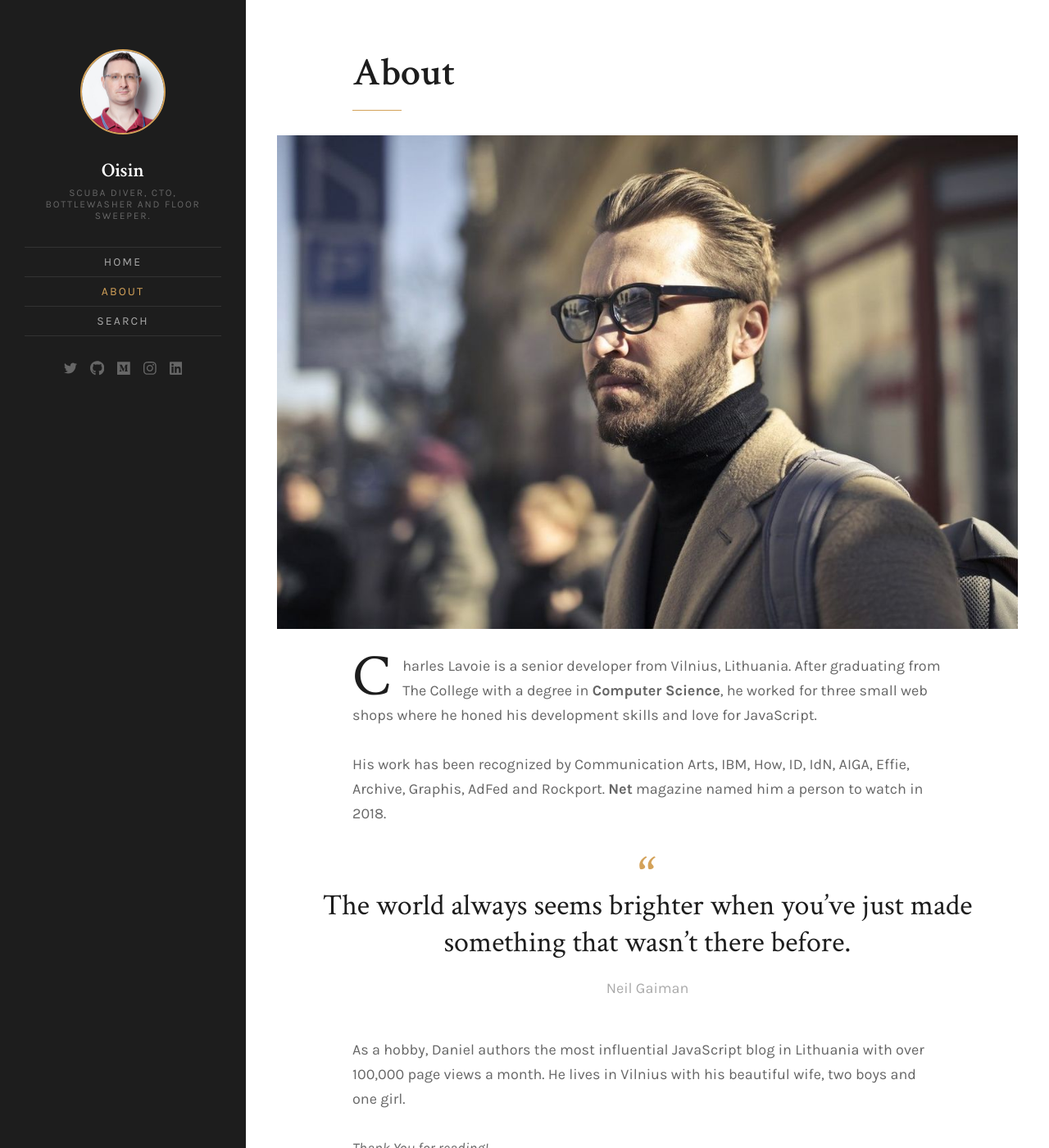
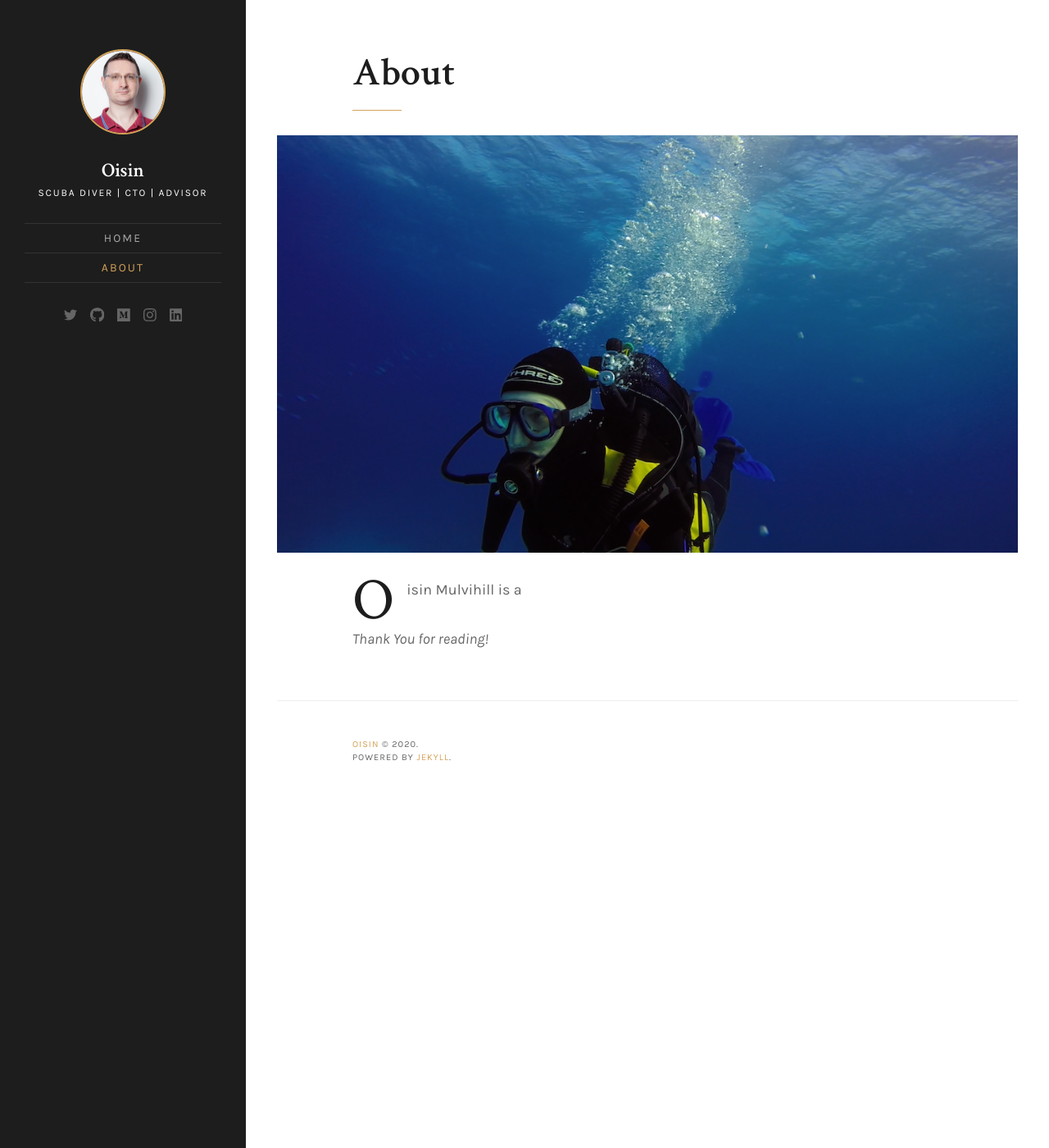
Before and after one commit to oisinmulvihill/oisinmulvihill.github.io, a Jekyll site: the page built from about.md, in a window 1280 px wide and 1400 px high. Shown: the whole window at 82% size. Built offline with Jekyll 4.4.1, drawn with Linux system fonts in a browser that asks for light colours; some of the changed text lies outside the part shown.

```diff
--- a/_config.yml
+++ b/_config.yml
@@ -1,12 +1,12 @@
 # Site setings
 name: 'Oisin'
-description: 'SCUBA Diver, CTO, Bottlewasher and floor sweeper.'
+description: 'SCUBA Diver | CTO | Advisor'
 meta_description: 'Oisin Mulvihill.'
 logo:
 # Author image is used in site sidebar and greetings in the home page hero text
 author:
   image: 'authorimage.jpg'
-  greetings: "Hi there! My name is Oisin Mulvihill. I'm an avid SCUBA diver and start-up based in London, England. It’s nice to meet you."
+  greetings: "Welcome to my internet island 🏝"
 favicon: 'assets/images/favicon.ico'
 baseurl:
 production_url: https://highfalcon.com/
@@ -32,6 +32,7 @@ pinterest:
 linkedin: 'oisinmulvihill'
 producthunt:
 quora:
+stackoverflow: '932855/oisin'
 
 # Navigation
 navigation:
@@ -39,8 +40,8 @@ navigation:
     url: /
   - text: About
     url: /about
-  - text: Search
-    url: /search
+#  - text: Search
+#    url: /search
 
 # Required Plugins
 plugins_dir:
--- a/_includes/footer.html
+++ b/_includes/footer.html
@@ -1,7 +1,6 @@
 <footer id="colophon" class="site-footer">
     <p class="site-info inner">
-        <a href="#">{{ site.name }}</a> &copy; {{ site.time | date: '%Y' }}. Royce theme by
-        <a target="_blank" href="https://justgoodthemes.com/">JustGoodThemes</a>.
+        <a href="#">{{ site.name }}</a> &copy; {{ site.time | date: '%Y' }}.
         <br />
         Powered by <a target="_blank" href="https://jekyllrb.com/">Jekyll</a>.
     </p>
--- a/_sass/_header.scss
+++ b/_sass/_header.scss
@@ -60,7 +60,7 @@
 }
 
 .site-description {
-  color: $gray;
+  color: $white;
   font-family: $font-primary;
   font-weight: normal;
   font-size: 0.625rem;
--- /dev/null
+++ b/_sass/_oisinextras.scss
@@ -0,0 +1,2 @@
+// extra colours
+$white: #fefefe;
--- a/about.md
+++ b/about.md
@@ -1,15 +1,9 @@
 ---
 layout: page
 title: About
-featured_image: /assets/images/pages/about.jpg
+featured_image: /assets/images/pages/about.png
 ---
 
-Charles Lavoie is a senior developer from Vilnius, Lithuania. After graduating from The College with a degree in **Computer Science**, he worked for three small web shops where he honed his development skills and love for JavaScript.
-
-His work has been recognized by Communication Arts, IBM, How, ID, IdN, AIGA, Effie, Archive, Graphis, AdFed and Rockport. **Net** magazine named him a person to watch in 2018.
-
->The world always seems brighter when you’ve just made something that wasn’t there before. <cite>Neil Gaiman</cite>
-
-As a hobby, Daniel authors the most influential JavaScript blog in Lithuania with over 100,000 page views a month. He lives in Vilnius with his beautiful wife, two boys and one girl.
+Oisin Mulvihill is a
 
 *Thank You for reading!*
--- a/assets/css/style.scss
+++ b/assets/css/style.scss
@@ -22,6 +22,7 @@
 */
 
 // Imports
+@import "oisinextras";
 @import "variables";
 @import "reset";
 @import "general";
```
Also changed, not shown: index.html (+9 -1 lines), style-guide.md (deleted, +0 -197 lines), assets/images/pages/about.png (added), assets/images/pages/old-about.jpg (renamed from assets/images/pages/about.jpg).
